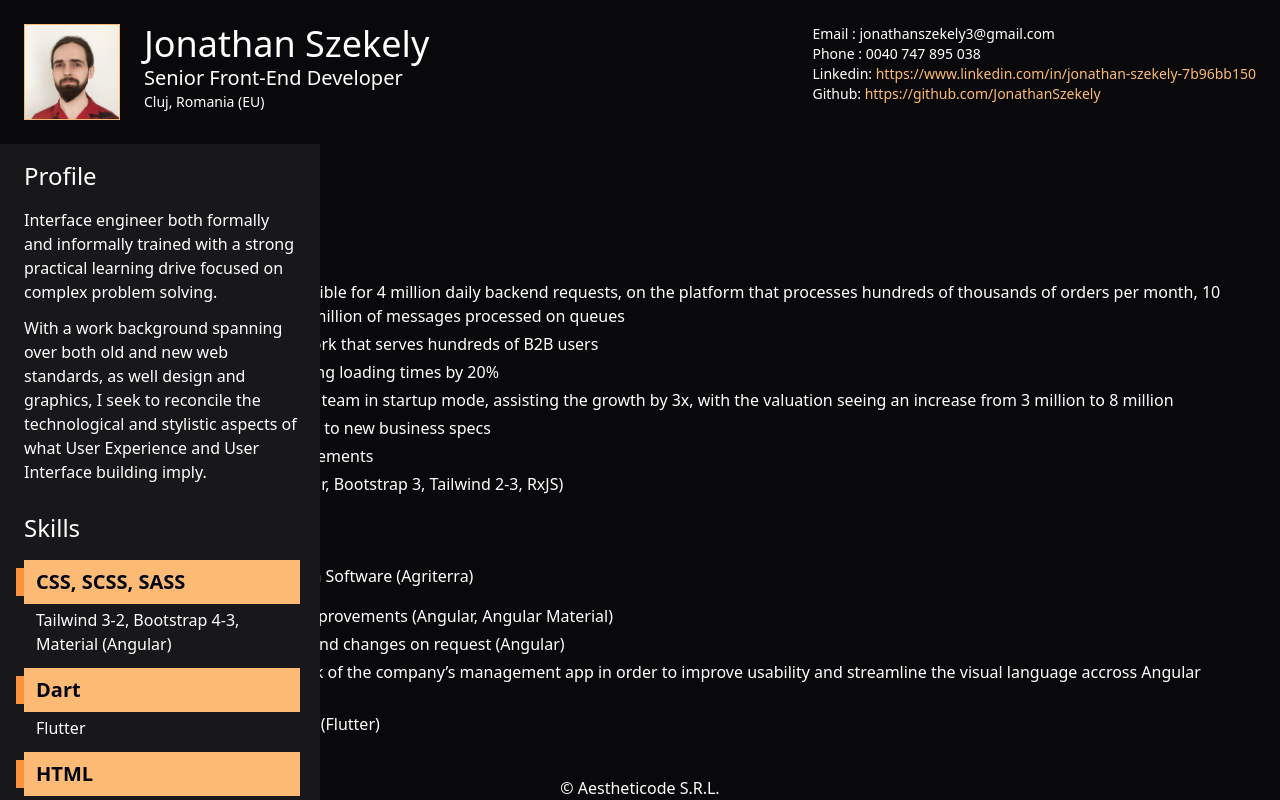
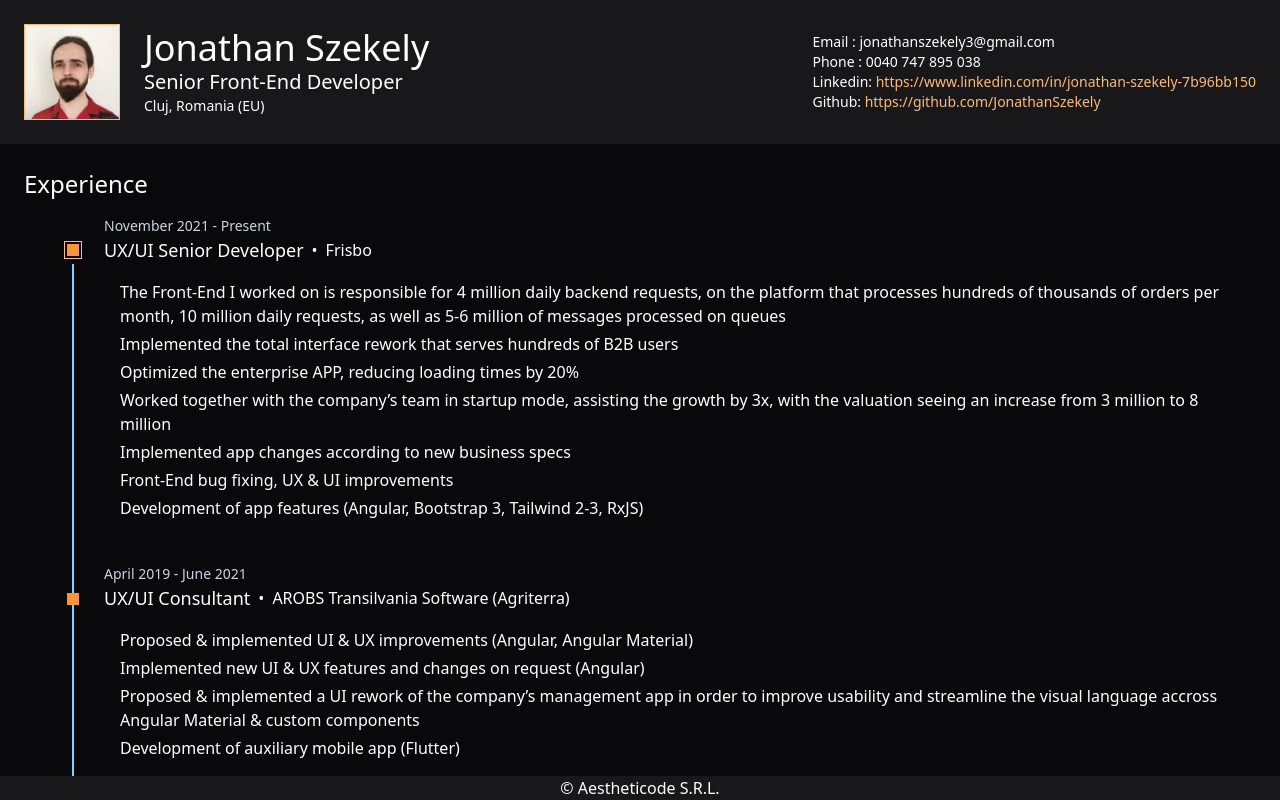
Before and after one commit to JonathanSzekely/web-CV, an Angular app: page / in a window 1280 px wide. Shown: the top 800 px of the page. Built offline with nearby package versions, Linux system fonts and the light colour scheme.

Commit message:
- Updated Projects timeline styling

```diff
--- a/src/app/components/timeline/timeline.component.html
+++ b/src/app/components/timeline/timeline.component.html
@@ -1,14 +1,14 @@
-<h2 class="text-2xl font-bold mb-4">
+<h2 class="text-2xl mb-4">
   Experience
 </h2>
 
 <div *ngFor="let project of projects" class="project">
-  <div class="project-period">
-    <span>{{ project.startDate | date: 'MMMM yyyy' }} - {{ project.endDate ? (project.endDate | date: 'MMMM yyyy') : "Present"}}</span>
+  <div class="project-period text-sm text-slate-300">
+    {{ project.startDate | date: 'MMMM yyyy' }} - {{ project.endDate ? (project.endDate | date: 'MMMM yyyy') : "Present"}}
   </div>
 
   <div class="flex items-center">
-    <div class="project-job-title">{{ project.jobTitle }}</div>
+    <div class="project-job-title text-lg font-medium">{{ project.jobTitle }}</div>
     <span class="mx-2">•</span>
     <div class="project-company">{{ project.company }}</div>
   </div>
--- a/src/app/components/timeline/timeline.component.scss
+++ b/src/app/components/timeline/timeline.component.scss
@@ -0,0 +1,30 @@
+// $theme-orange-400: theme('colors.orange.400');
+$theme-orange-400: --var(--color-orange-400);
+
+.project {
+  @apply relative pl-20;
+  &::before {
+    content: '';
+    @apply block absolute top-0 left-12 w-0.5 h-full bg-sky-300;
+  }
+  &::after {
+    content: '';
+    @apply block absolute w-3 h-3 bg-orange-400;
+    left: calc( theme('spacing.11') - theme('spacing.px') );
+    top: calc( theme('spacing.7') + theme('spacing.px') );
+  }
+
+  &:first-of-type::before {
+    @apply top-12;
+  }
+
+  &:first-of-type::after {
+    @apply size-4 border-2 border-slate-950 outline outline-1 outline-orange-300;
+    left: calc( theme('spacing.10') + theme('spacing.px') );
+    top: calc( theme('spacing.7') - theme('spacing.[0.5]') );
+  }
+
+  &:last-of-type::before {
+    @apply h-8;
+  }
+}
--- a/src/app/layout/content/content.component.scss
+++ b/src/app/layout/content/content.component.scss
@@ -1,3 +1,4 @@
 :host {
-  @apply block p-6;
+  @apply block p-6 overflow-y-auto;
+  max-height: calc(100svh - theme('spacing.36'));
 }
--- a/src/app/layout/footer/footer.component.scss
+++ b/src/app/layout/footer/footer.component.scss
@@ -1,3 +1,3 @@
 :host {
-  @apply fixed bottom-0 left-0 right-0 text-center;
+  @apply fixed bottom-0 left-0 right-0 bg-zinc-900 text-center;
 }
--- a/src/app/layout/header/header.component.html
+++ b/src/app/layout/header/header.component.html
@@ -1,4 +1,4 @@
-<div class="p-6 flex">
+<div class="p-6 flex items-center">
   <div class="profile-pic mr-6">
     <img src="PFP_linkedin.jpg" class="object-contain h-24 w-24 border border-orange-300" alt="Profile Picture" />
   </div>
--- a/src/app/layout/header/header.component.scss
+++ b/src/app/layout/header/header.component.scss
@@ -0,0 +1,3 @@
+:host {
+  @apply block bg-zinc-900;
+}
--- a/src/app/layout/layout.component.scss
+++ b/src/app/layout/layout.component.scss
@@ -1,5 +1,5 @@
 :host {
-  @apply block h-svh bg-zinc-950;
+  @apply block bg-zinc-950;
   // background-color: hsl(0, 0%, 4%);
   app-header:hover + app-sidebar {
     @apply left-0;
--- a/src/app/layout/sidebar/sidebar.component.scss
+++ b/src/app/layout/sidebar/sidebar.component.scss
@@ -1,5 +1,6 @@
 :host {
-  @apply fixed h-svh w-80 -left-80 px-5 py-4 pl-6 bg-zinc-900 transition-all;
+  @apply fixed z-10 h-svh w-80 -left-80 px-5 py-4 pl-6 bg-zinc-900 transition;
+  transition-property: left;
   &:hover {
     @apply left-0;
   }
```
